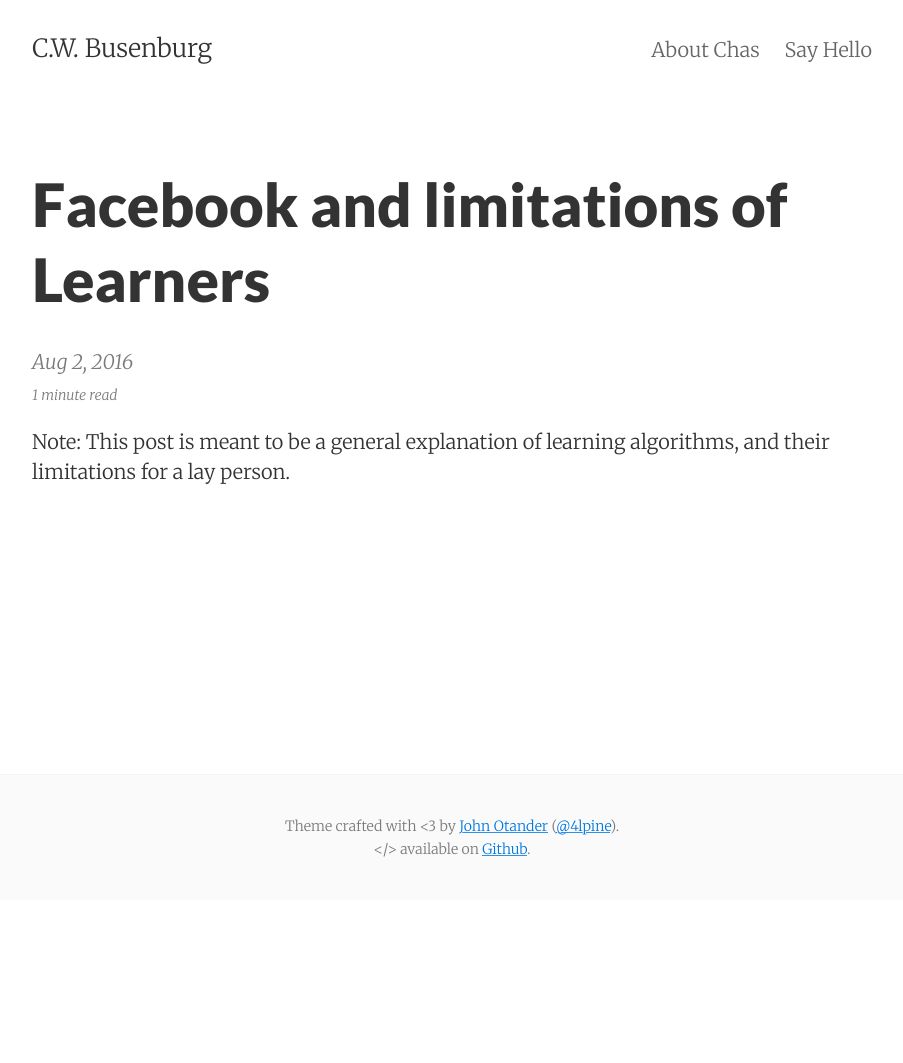
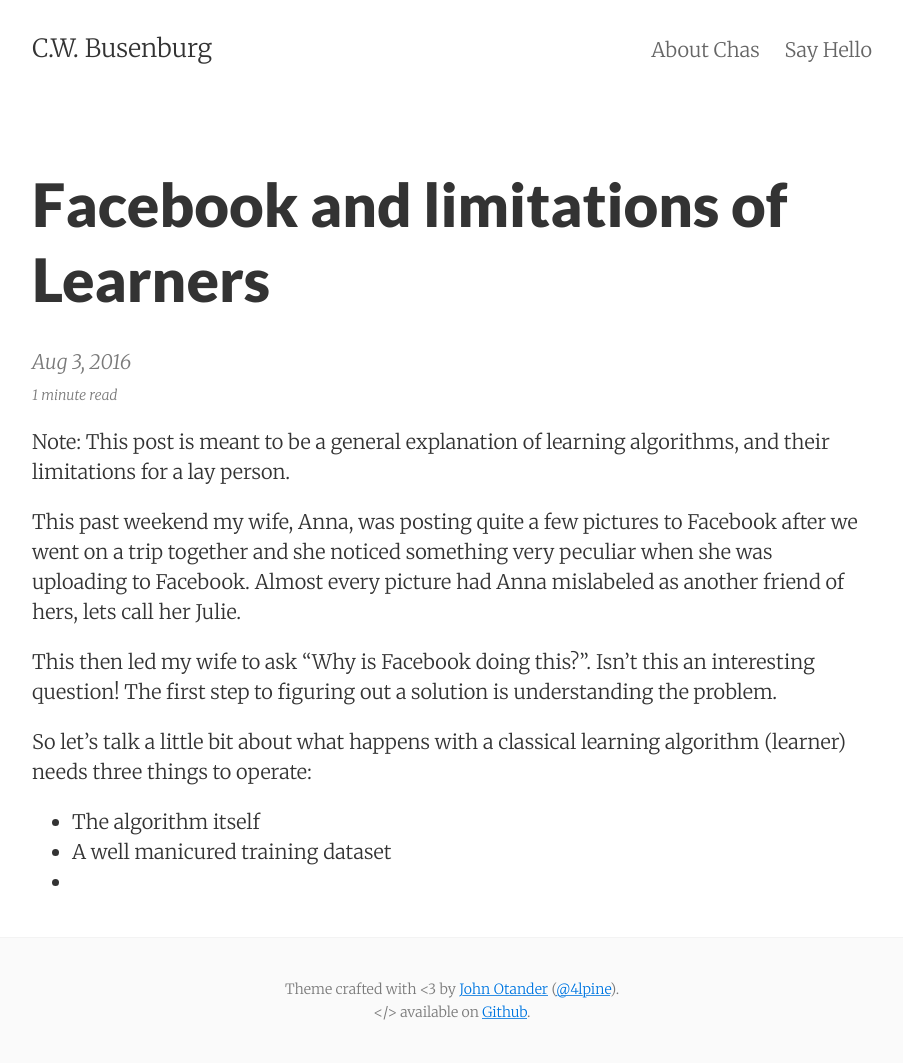
Before and after one commit to cbusenbu/cbusenbu.github.io, a Jekyll site: the page built from _posts/2016-08-02-Facebook-and-Photos.md, in a window 1280 px wide. Shown: the whole page, without its empty margins (188-1091 px from the left). Built offline with Jekyll 4.4.1, drawn with Linux system fonts in a browser that asks for light colours; before the commit the page ends 900 px from its top, so only the background shows below that.

Commit message:
added more to post

```diff
--- a/_posts/2016-08-02-Facebook-and-Photos.md
+++ b/_posts/2016-08-02-Facebook-and-Photos.md
@@ -1,10 +1,19 @@
 ---
 layout:     post
 title:      Facebook and limitations of Learners
-date:       2016-08-02
+date:       2016-08-03
 summary:    In the age of Learning Algorithms, we can still see first hand limitations of Learners.
 categories: Machine_Learning
 ---
 
-Note: This post is meant to be a general explanation of learning algorithms, and their limitations
-for a lay person.
+Note: This post is meant to be a general explanation of learning algorithms, and their limitations for a lay person.
+
+This past weekend my wife, Anna, was posting quite a few pictures to Facebook after we went on a trip together and she noticed something very peculiar when she was uploading to Facebook. Almost every picture had Anna mislabeled as another friend of hers, lets call her Julie.
+
+This then led my wife to ask "Why is Facebook doing this?". Isn't this an interesting question! The first step to figuring out a solution is understanding the problem.
+
+So let's talk a little bit about what happens with a classical learning algorithm (learner) needs three things to operate:
+
+* The algorithm itself
+* A well manicured training dataset
+*
```
